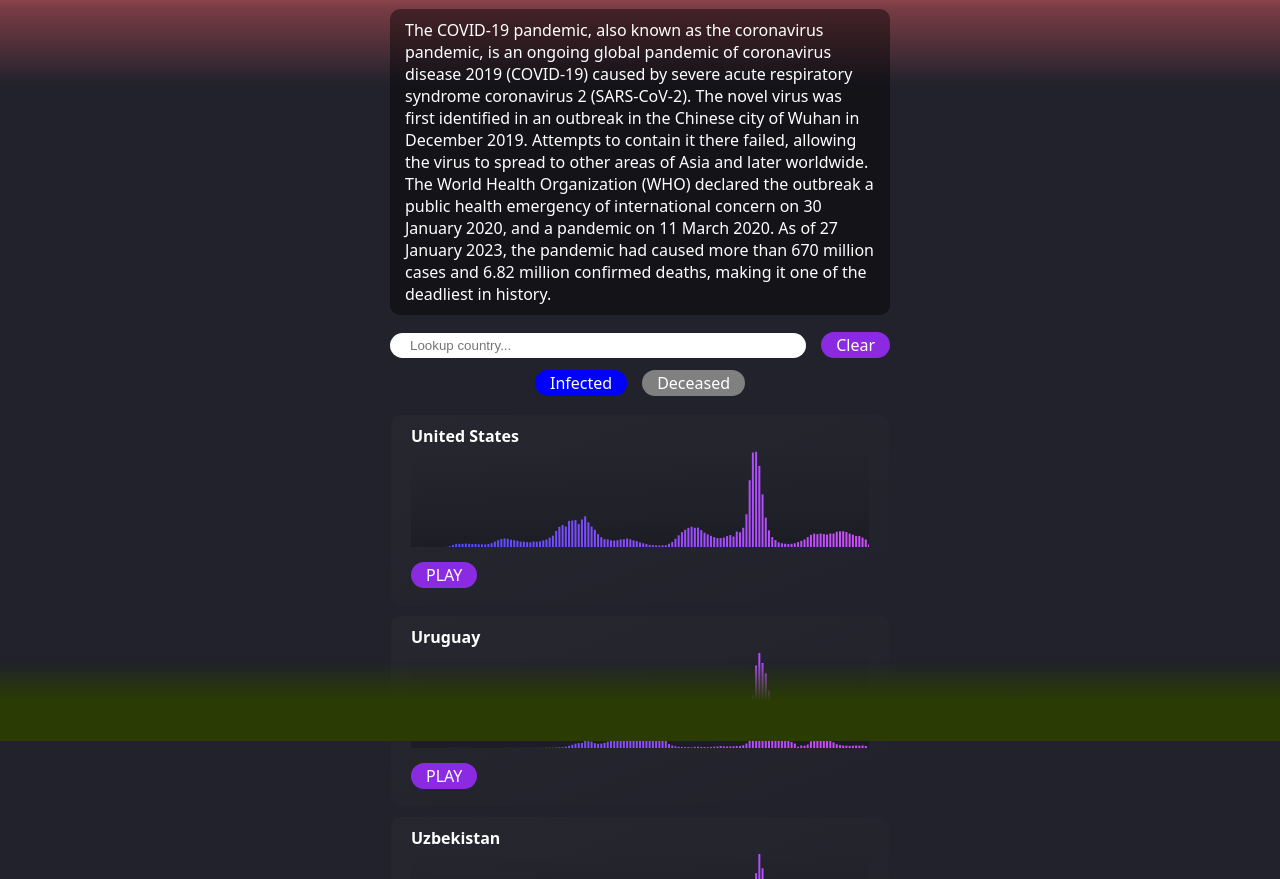
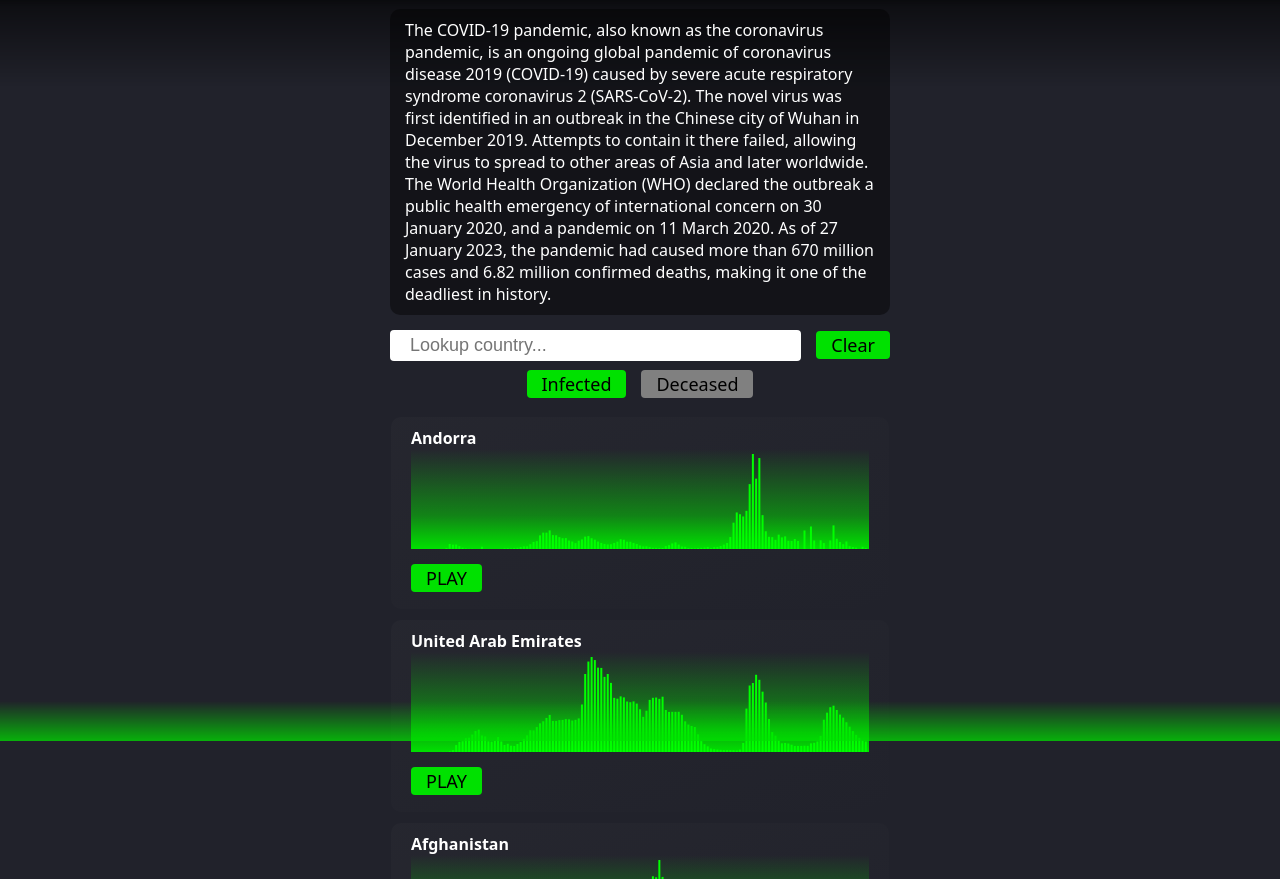
Before and after one commit to ChiKonstantin/pandemic-beat, a React app: page / in a window 1280 px wide. Shown: the part 59-938 px from the top of the page. Built offline with nearby package versions, Linux system fonts and the light colour scheme.

Commit message:
look finished

```diff
--- a/client/components/MainPage.js
+++ b/client/components/MainPage.js
@@ -88,16 +88,16 @@ export default function MainPage() {
 		let sign = 1;
 		if (type === 'new_cases') {
 			// strokeStyle = '#474DFF';
-			r = 71;
-			g = 77;
-			b = 255;
-			sign = 1;
+			r = 0;
+			g = 255;
+			b = 0;
+			sign = 0;
 		} else {
 			// strokeStyle = '#BF4CCE';
-			r = 191;
-			g = 76;
-			b = 201;
-			sign = -1;
+			r = 0;
+			g = 0;
+			b = 0;
+			sign = 0;
 		}
 		const casesMax = Math.max(...casesDataArr);
 		const scaleFactor =
@@ -107,7 +107,7 @@ export default function MainPage() {
 			const topOffset = canvasH - casesDataArr[i] * scaleFactor;
 			const leftOffset = spacing * (i + 1);
 			ctx.beginPath();
-			ctx.strokeStyle = `rgb(${r + i * sign}, ${g}, ${b})`;
+			ctx.strokeStyle = `rgb(${r}, ${g}, ${b})`;
 			ctx.lineWidth = '2';
 			ctx.moveTo(leftOffset, canvasH);
 			ctx.lineTo(leftOffset, topOffset);
@@ -172,7 +172,7 @@ export default function MainPage() {
 	function showGraphs(type) {
 		let newCasesButton = document.getElementById('new_cases_button');
 		let deceasedButton = document.getElementById('deceased_button');
-		newCasesButton.style.backgroundColor = 'blue';
+		newCasesButton.style.backgroundColor = '#00E100';
 		deceasedButton.style.backgroundColor = 'grey';
 		let newCasesDisplay = '';
 		let deceasedDisplay = 'none';
@@ -180,7 +180,7 @@ export default function MainPage() {
 			newCasesDisplay = 'none';
 			deceasedDisplay = '';
 			newCasesButton.style.backgroundColor = 'grey';
-			deceasedButton.style.backgroundColor = 'blue';
+			deceasedButton.style.backgroundColor = '#00E100';
 		}
 		let newCasesGraphs = document.getElementsByClassName('new_cases_graphs');
 		let deceasedGraphs = document.getElementsByClassName('deceased_graphs');
@@ -218,15 +218,11 @@ export default function MainPage() {
 
 	function bringToTop() {
 		let countriesTable = document.getElementById('countries_table');
-		console.log('SCROLLL POSITION', document.body.scrollTop);
-		console.log('SCROLLL document element', document.documentElement.scrollTop);
-		console.log('COUNTRIES TABLE OFFEST: ', countriesTable.offsetTop) - 140;
-
 		if (
 			Math.max(document.body.scrollTop, document.documentElement.scrollTop) <
 			countriesTable.offsetTop - 140
 		) {
-			console.log('NO NEED TO SCROLL');
+			return 0;
 		} else {
 			document.body.scrollTop = countriesTable.offsetTop - 140;
 			document.documentElement.scrollTop = countriesTable.offsetTop - 140;
@@ -271,7 +267,7 @@ export default function MainPage() {
 				<div
 					id='new_cases_button'
 					className='button-div'
-					style={{ backgroundColor: 'blue' }}
+					style={{ backgroundColor: '#00E100' }}
 					onClick={() => {
 						showGraphs('new_cases');
 					}}
--- a/client/countries.js
+++ b/client/countries.js
@@ -1,235 +1,235 @@
 export const countriesArr = [
-	// 'AD',
-	// 'AE',
-	// 'AF',
-	// 'AG',
-	// 'AI',
-	// 'AL',
-	// 'AM',
-	// 'AO',
-	// 'AR',
-	// 'AS',
-	// 'AT',
-	// 'AU',
-	// 'AW',
-	// 'AZ',
-	// 'BA',
-	// 'BB',
-	// 'BD',
-	// 'BE',
-	// 'BF',
-	// 'BG',
-	// 'BH',
-	// 'BI',
-	// 'BJ',
-	// 'BM',
-	// 'BN',
-	// 'BO',
-	// 'BR',
-	// 'BS',
-	// 'BT',
-	// 'BW',
-	// 'BY',
-	// 'BZ',
-	// 'CA',
-	// 'CD',
-	// 'CF',
-	// 'CG',
-	// 'CH',
-	// 'CI',
-	// 'CK',
-	// 'CL',
-	// 'CM',
-	// 'CN',
-	// 'CO',
-	// 'CR',
-	// 'CU',
-	// 'CV',
-	// 'CW',
-	// 'CY',
-	// 'CZ',
-	// 'DE',
-	// 'DJ',
-	// 'DK',
-	// 'DM',
-	// 'DO',
-	// 'DZ',
-	// 'EC',
-	// 'EE',
-	// 'EG',
-	// 'EH',
-	// 'ER',
-	// 'ES',
-	// 'ET',
-	// 'FI',
-	// 'FJ',
-	// 'FK',
-	// 'FM',
-	// 'FO',
-	// 'FR',
-	// 'GA',
-	// 'GB',
-	// 'GD',
-	// 'GE',
-	// 'GF',
-	// 'GG',
-	// 'GH',
-	// 'GI',
-	// 'GL',
-	// 'GM',
-	// 'GN',
-	// 'GQ',
-	// 'GR',
-	// 'GT',
-	// 'GU',
-	// 'GW',
-	// 'GY',
-	// 'HK',
-	// 'HN',
-	// 'HR',
-	// 'HT',
-	// 'HU',
-	// 'ID',
-	// 'IE',
-	// 'IL',
-	// 'IM',
-	// 'IN',
-	// 'IQ',
-	// 'IR',
-	// 'IS',
-	// 'IT',
-	// 'JE',
-	// 'JM',
-	// 'JO',
-	// 'JP',
-	// 'KE',
-	// 'KG',
-	// 'KH',
-	// 'KI',
-	// 'KM',
-	// 'KN',
-	// 'KP',
-	// 'KR',
-	// 'KW',
-	// 'KY',
-	// 'KZ',
-	// 'LA',
-	// 'LB',
-	// 'LC',
-	// 'LI',
-	// 'LK',
-	// 'LR',
-	// 'LS',
-	// 'LT',
-	// 'LU',
-	// 'LV',
-	// 'LY',
-	// 'MA',
-	// 'MC',
-	// 'MD',
-	// 'ME',
-	// 'MG',
-	// 'MH',
-	// 'MK',
-	// 'ML',
-	// 'MM',
-	// 'MN',
-	// 'MO',
-	// 'MP',
-	// 'MQ',
-	// 'MR',
-	// 'MS',
-	// 'MT',
-	// 'MU',
-	// 'MV',
-	// 'MW',
-	// 'MX',
-	// 'MY',
-	// 'MZ',
-	// 'NA',
-	// 'NC',
-	// 'NE',
-	// 'NG',
-	// 'NI',
-	// 'NL',
-	// 'NO',
-	// 'NP',
-	// 'NR',
-	// 'NU',
-	// 'NZ',
-	// 'OM',
-	// 'PA',
-	// 'PE',
-	// 'PF',
-	// 'PG',
-	// 'PH',
-	// 'PK',
-	// 'PL',
-	// 'PN',
-	// 'PR',
-	// 'PS',
-	// 'PT',
-	// 'PW',
-	// 'PY',
-	// 'QA',
-	// 'RE',
-	// 'RO',
-	// 'RS',
-	// 'RU',
-	// 'RW',
-	// 'SA',
-	// 'SB',
-	// 'SC',
-	// 'SD',
-	// 'SE',
-	// 'SG',
-	// 'SH',
-	// 'SI',
-	// 'SK',
-	// 'SL',
-	// 'SM',
-	// 'SN',
-	// 'SO',
-	// 'SR',
-	// 'SS',
-	// 'ST',
-	// 'SV',
-	// 'SX',
-	// 'SY',
-	// 'SZ',
-	// 'TC',
-	// 'TD',
-	// 'TG',
-	// 'TH',
-	// 'TJ',
-	// 'TK',
-	// 'TL',
-	// 'TM',
-	// 'TN',
-	// 'TO',
-	// 'TR',
-	// 'TT',
-	// 'TV',
-	// 'TW',
-	// 'TZ',
-	// 'UA',
-	// 'UG',
+	'AD',
+	'AE',
+	'AF',
+	'AG',
+	'AI',
+	'AL',
+	'AM',
+	'AO',
+	'AR',
+	'AS',
+	'AT',
+	'AU',
+	'AW',
+	'AZ',
+	'BA',
+	'BB',
+	'BD',
+	'BE',
+	'BF',
+	'BG',
+	'BH',
+	'BI',
+	'BJ',
+	'BM',
+	'BN',
+	'BO',
+	'BR',
+	'BS',
+	'BT',
+	'BW',
+	'BY',
+	'BZ',
+	'CA',
+	'CD',
+	'CF',
+	'CG',
+	'CH',
+	'CI',
+	'CK',
+	'CL',
+	'CM',
+	'CN',
+	'CO',
+	'CR',
+	'CU',
+	'CV',
+	'CW',
+	'CY',
+	'CZ',
+	'DE',
+	'DJ',
+	'DK',
+	'DM',
+	'DO',
+	'DZ',
+	'EC',
+	'EE',
+	'EG',
+	'EH',
+	'ER',
+	'ES',
+	'ET',
+	'FI',
+	'FJ',
+	'FK',
+	'FM',
+	'FO',
+	'FR',
+	'GA',
+	'GB',
+	'GD',
+	'GE',
+	'GF',
+	'GG',
+	'GH',
+	'GI',
+	'GL',
+	'GM',
+	'GN',
+	'GQ',
+	'GR',
+	'GT',
+	'GU',
+	'GW',
+	'GY',
+	'HK',
+	'HN',
+	'HR',
+	'HT',
+	'HU',
+	'ID',
+	'IE',
+	'IL',
+	'IM',
+	'IN',
+	'IQ',
+	'IR',
+	'IS',
+	'IT',
+	'JE',
+	'JM',
+	'JO',
+	'JP',
+	'KE',
+	'KG',
+	'KH',
+	'KI',
+	'KM',
+	'KN',
+	'KP',
+	'KR',
+	'KW',
+	'KY',
+	'KZ',
+	'LA',
+	'LB',
+	'LC',
+	'LI',
+	'LK',
+	'LR',
+	'LS',
+	'LT',
+	'LU',
+	'LV',
+	'LY',
+	'MA',
+	'MC',
+	'MD',
+	'ME',
+	'MG',
+	'MH',
+	'MK',
+	'ML',
+	'MM',
+	'MN',
+	'MO',
+	'MP',
+	'MQ',
+	'MR',
+	'MS',
+	'MT',
+	'MU',
+	'MV',
+	'MW',
+	'MX',
+	'MY',
+	'MZ',
+	'NA',
+	'NC',
+	'NE',
+	'NG',
+	'NI',
+	'NL',
+	'NO',
+	'NP',
+	'NR',
+	'NU',
+	'NZ',
+	'OM',
+	'PA',
+	'PE',
+	'PF',
+	'PG',
+	'PH',
+	'PK',
+	'PL',
+	'PN',
+	'PR',
+	'PS',
+	'PT',
+	'PW',
+	'PY',
+	'QA',
+	'RE',
+	'RO',
+	'RS',
+	'RU',
+	'RW',
+	'SA',
+	'SB',
+	'SC',
+	'SD',
+	'SE',
+	'SG',
+	'SH',
+	'SI',
+	'SK',
+	'SL',
+	'SM',
+	'SN',
+	'SO',
+	'SR',
+	'SS',
+	'ST',
+	'SV',
+	'SX',
+	'SY',
+	'SZ',
+	'TC',
+	'TD',
+	'TG',
+	'TH',
+	'TJ',
+	'TK',
+	'TL',
+	'TM',
+	'TN',
+	'TO',
+	'TR',
+	'TT',
+	'TV',
+	'TW',
+	'TZ',
+	'UA',
+	'UG',
 	'US',
 	'UY',
 	'UZ',
-	// 'VA',
-	// 'VC',
-	// 'VE',
-	// 'VG',
-	// 'VI',
-	// 'VN',
-	// 'VU',
-	// 'WF',
-	// 'WS',
-	// 'XK',
-	// 'YE',
-	// 'YT',
-	// 'ZA',
-	// 'ZM',
-	// 'ZW',
+	'VA',
+	'VC',
+	'VE',
+	'VG',
+	'VI',
+	'VN',
+	'VU',
+	'WF',
+	'WS',
+	'XK',
+	'YE',
+	'YT',
+	'ZA',
+	'ZM',
+	'ZW',
 ];
--- a/public/style.css
+++ b/public/style.css
@@ -1,6 +1,6 @@
 body {
-	/* background-color: #21222b; */
-	background-image: linear-gradient(to top, #2a3c04, #21222b, #21222b);
+	background-color: #21222b;
+	/* background-image: linear-gradient(to top, #2a3c04, #21222b, #21222b); */
 	color: white;
 	position: static;
 }
@@ -19,7 +19,7 @@ body {
 	-webkit-backdrop-filter: blur(7px); */
 	background-image: linear-gradient(
 		to bottom,
-		#c4545c,
+		black,
 		/* #c4545c,
 		#c4545c, */ rgba(255, 255, 255, 0)
 	);
@@ -42,8 +42,8 @@ body {
 	z-index: 3;
 	background-image: linear-gradient(
 		to bottom,
-		#c4545c,
-		#c4545c,
+		black,
+		black,
 		/* #c4545c, */ rgba(255, 255, 255, 0)
 	);
 	margin-bottom: 15px;
@@ -57,10 +57,11 @@ body {
 } */
 
 #search_input {
+	font-size: large;
 	width: 80vw;
 	z-index: 3;
 	padding: 5px 10px 5px 20px;
-	border-radius: 50px;
+	border-radius: 4px;
 	border: 0px solid;
 }
 #search-wrap {
@@ -115,6 +116,23 @@ table {
 	max-width: 80vw;
 }
 
+#background {
+	height: 99vh;
+	background-image: linear-gradient(to top, red, blue);
+	background-repeat: no-repeat;
+	background-size: cover;
+	background-attachment: fixed;
+	padding: 0px;
+	margin: 0px;
+	position: static;
+	top: 0px;
+	/* background-color: #c4545c63; */
+	/*
+	height: 100vh;
+	width: 100vw;
+	z-index: 2; */
+}
+
 .country-element {
 	background-image: linear-gradient(
 		to bottom right,
@@ -133,14 +151,30 @@ table {
 canvas {
 	background-image: linear-gradient(
 		to top,
-		rgba(0, 0, 0, 0.2),
-		rgba(0, 0, 0, 0.1),
-		rgba(0, 0, 0, 0.05),
+
+		rgba(0, 225, 0),
+		rgba(0, 225, 0, 0.5),
+		rgba(0, 225, 0, 0.25),
 		rgba(0, 0, 0, 0)
 	);
-	border-color: red;
+	/* border-color: red; */
 	/* border-style: solid; */
+	transition: 2s;
 }
+
+/* canvas:hover {
+	background-image: linear-gradient(
+		to top,
+		white,
+		#e1c7e1,
+		#6c65cf2c,
+		#6c65cf17,
+		#6c65cf17,
+		rgba(0, 0, 0, 0)
+	);
+
+	transition: 2s;
+} */
 
 .country_name_div {
 	font-weight: bold;
@@ -165,9 +199,8 @@ canvas {
 	width: 500px;
 	max-width: 80vw;
 	height: 10px;
-	background-image: linear-gradient(to right, #f6d4cd, #f6d4cd);
-
-	border-radius: 10px;
+	background-image: linear-gradient(to right, black, rgb(0, 224, 0));
+	border-radius: 2px;
 }
 
 #summary_div {
@@ -186,13 +219,14 @@ canvas {
 } */
 
 .button-div {
+	font-size: large;
 	text-align: center;
-	background-color: blueviolet;
-	color: white;
+	background-color: rgb(0, 225, 0);
+	color: black;
 	width: min-content;
 	height: auto;
 	padding: 2px;
-	border-radius: 100px;
+	border-radius: 4px;
 	cursor: pointer;
 	padding: 2px 15px 2px 15px;
 	transition: background-color 0.1s;
@@ -203,14 +237,15 @@ canvas {
 }
 
 .runner-div-animated {
-	background-color: blueviolet;
+	/* background-color: rgb(0, 225, 0); */
+	background-image: linear-gradient(to right, rgba(36, 36, 44), rgb(0, 224, 0));
 	width: 0px;
 	height: 5px;
 	animation-duration: 2s;
 	animation-name: runner;
 	animation-timing-function: linear;
 	animation-iteration-count: 4;
-	border-radius: 10px;
+	border-radius: 1px;
 	margin-bottom: 5px;
 }
 
@@ -224,15 +259,15 @@ canvas {
 }
 
 .runner-div {
-	background-color: blueviolet;
+	/* background-color: white; */
 	width: 0px;
 	height: 5px;
-	border-radius: 10px;
+
 	margin-bottom: 5px;
 }
 
 #new_cases_button {
-	background-color: blue;
+	background-color: #00e100;
 	transition: background-color 0.15s;
 	/* transition-timing-function: ease-out; */
 }
@@ -270,9 +305,9 @@ canvas {
 	height: 80px;
 	background-image: linear-gradient(
 		to top,
-		#2a3c04,
-		#2a3c04,
-		rgba(33, 34, 43, 0)
+		rgb(0, 225, 0, 0.75),
+		rgba(0, 0, 0, 0),
+		rgba(0, 0, 0, 0)
 	);
 }
 
```
